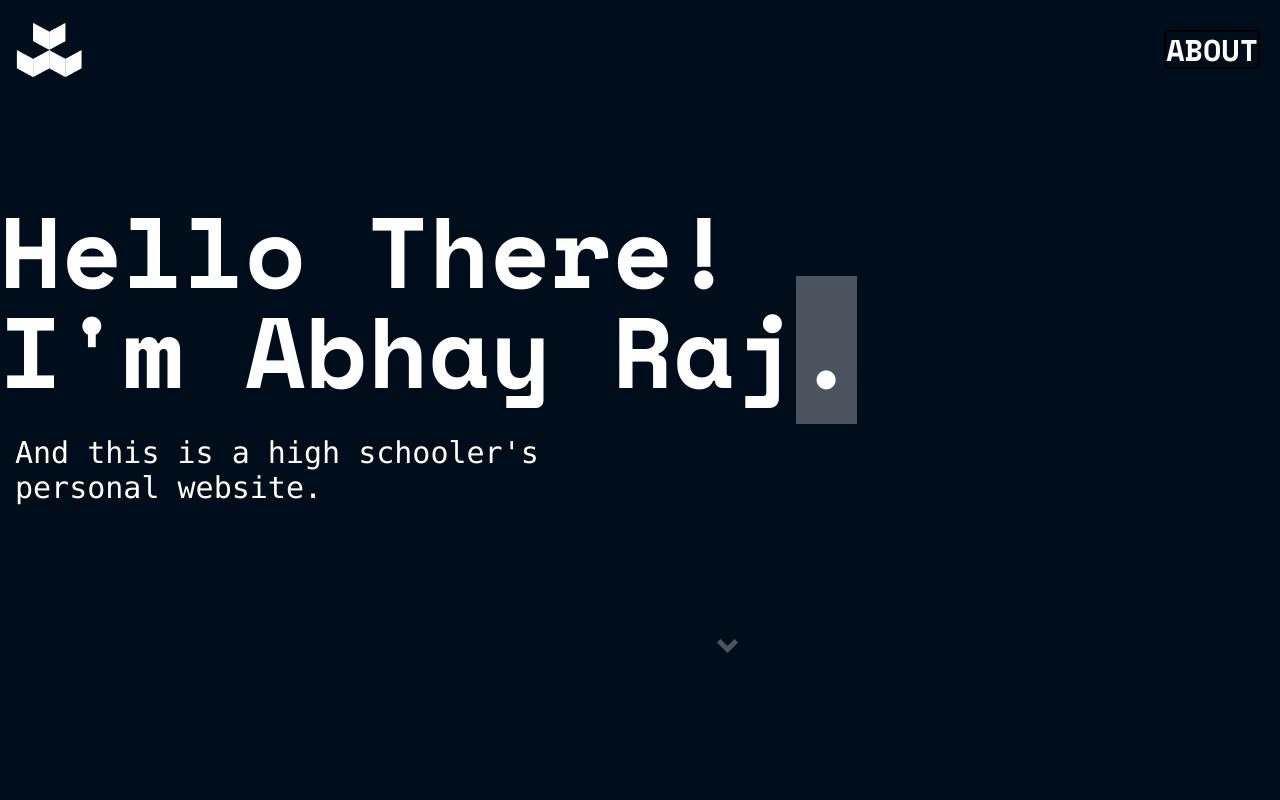
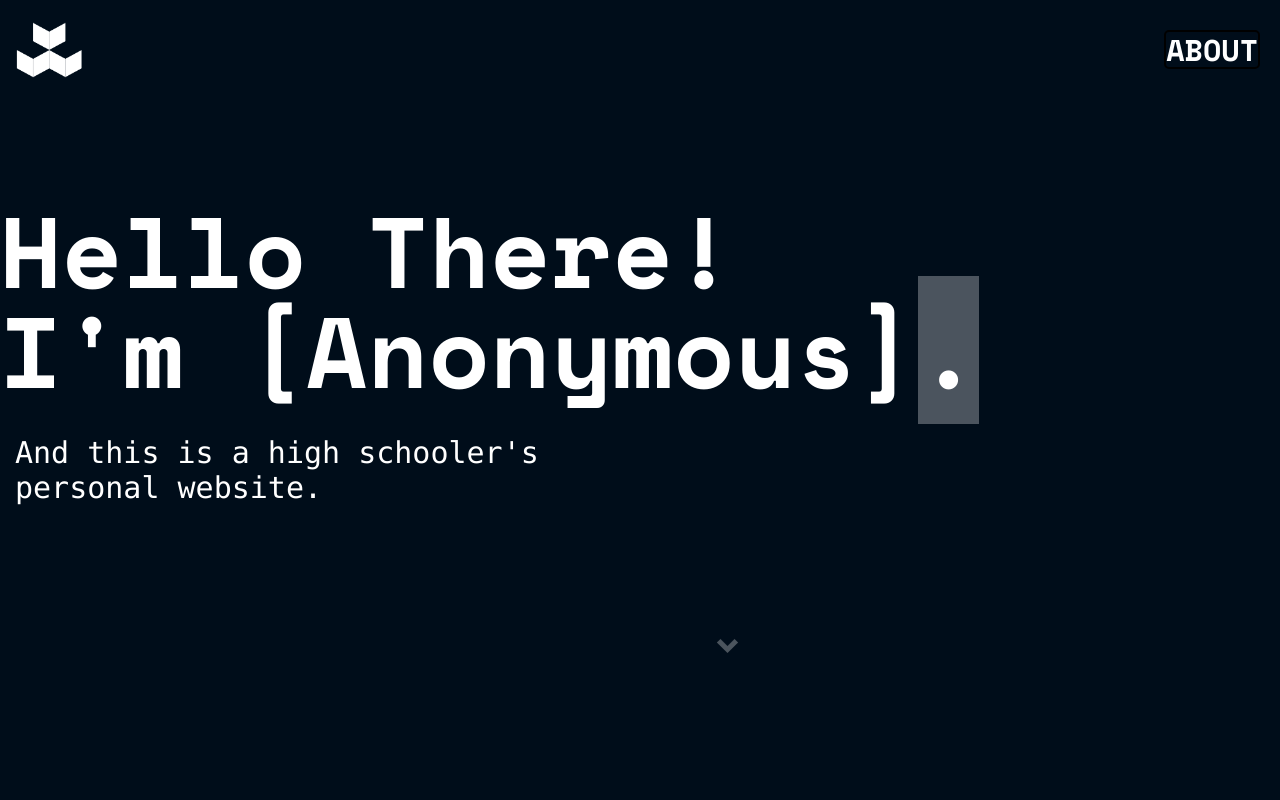
Before and after one commit to GithubDev939/abhayrajio, a Next.js app: page / in a window 1280 px wide. Shown: the top 800 px of the page. Built offline with nearby package versions, Linux system fonts and the light colour scheme.

Commit message:
Update index.js

```diff
--- a/pages/index.js
+++ b/pages/index.js
@@ -21,7 +21,7 @@ export default function Home({ allPostsData }) {
               </Link>
             </div>
           </div>
-          <h1 className = {styles.maintext}>Hello There!<br></br>I'm Abhay Raj<span className = {styles.codepointer}>.</span></h1>
+          <h1 className = {styles.maintext}>Hello There!<br></br>I'm [Anonymous]<span className = {styles.codepointer}>.</span></h1>
           <p className = {styles.text}>And this is a high schooler's<br></br>personal website.</p>
         </body>
         <div className={styles.arrowdown}></div>
```
